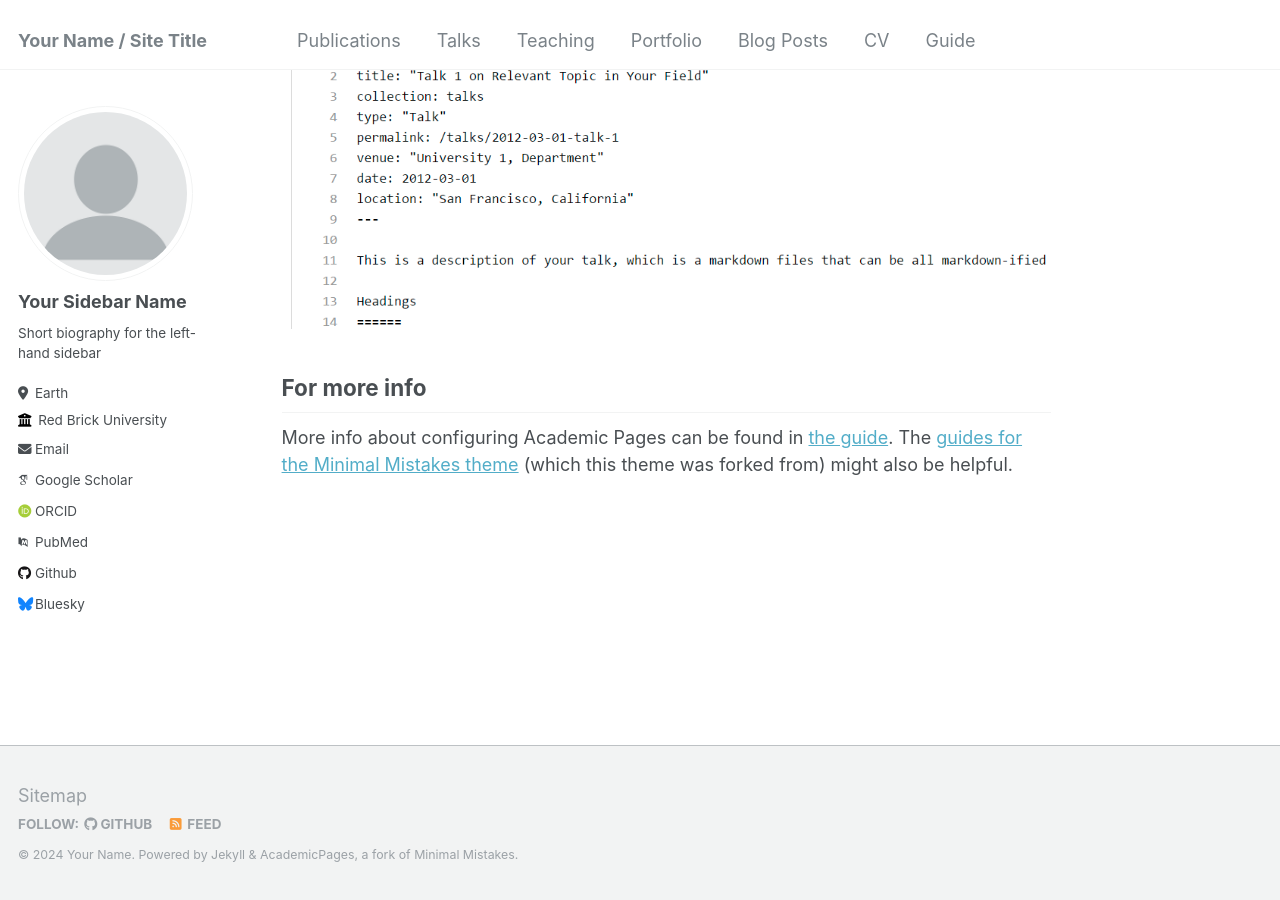
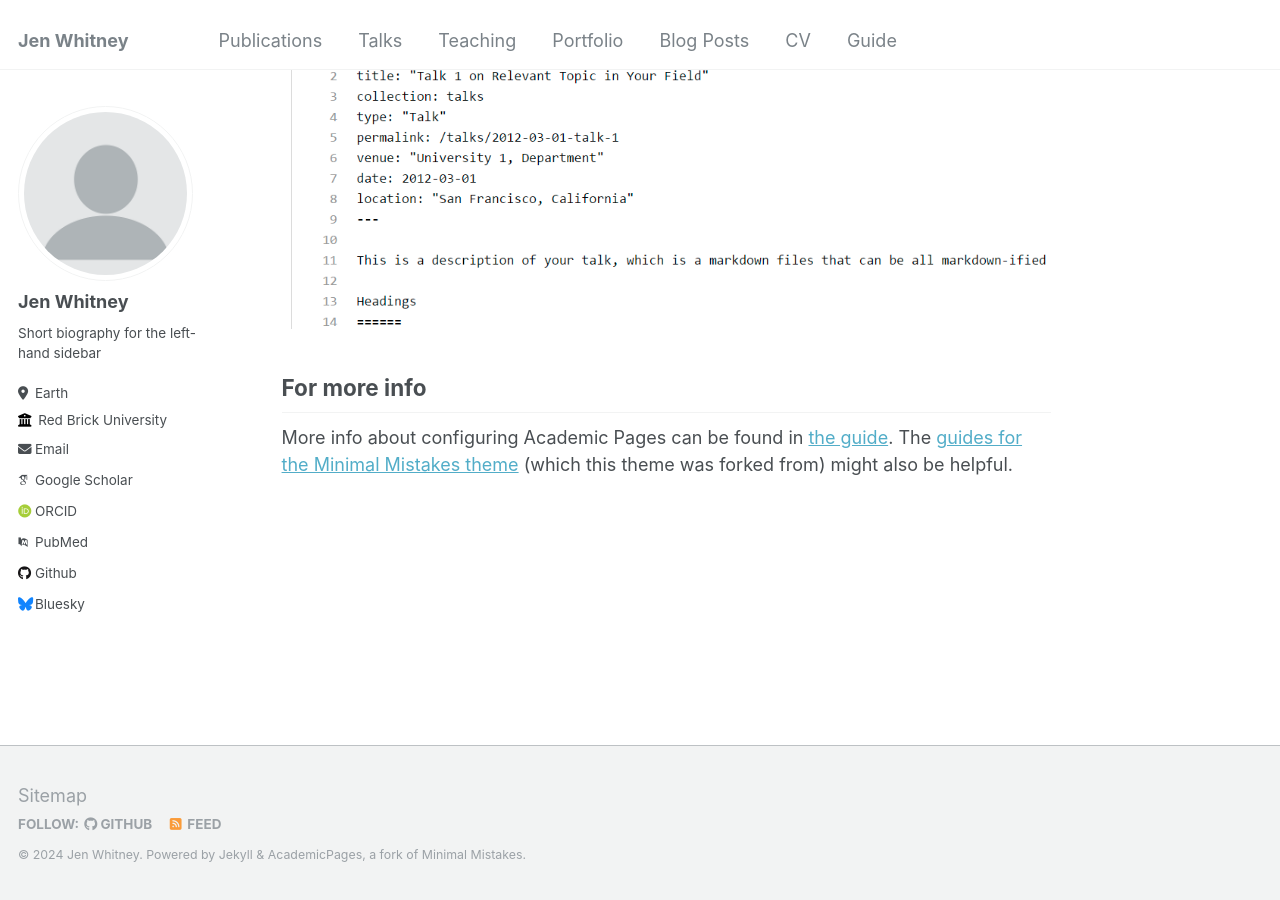
Before and after one commit to jwhitney/academicpages-demo, a Jekyll site: the page built from _pages/about.md, in a window 1280 px wide and 900 px high, scrolled down 2660 px. Built offline with Jekyll 4.4.1, drawn with Linux system fonts in a browser that asks for light colours; some web fonts are replaced.

Commit message:
Academic Pages demo: update _config.yml

```diff
--- a/_config.yml
+++ b/_config.yml
@@ -8,13 +8,13 @@
 
 # Basic Site Settings
 locale                   : "en-US"
-title                    : "Your Name / Site Title"
+title                    : "Jen Whitney"
 title_separator          : "-"
-name                     : &name "Your Name"
-description              : &description "personal description"
-url                      : https://academicpages.github.io # the base hostname & protocol for your site e.g. "https://mmistakes.github.io"
+name                     : &name "Jen Whitney"
+description              : &description "Digital Initiatives Librarian, Carleton University"
+url                      : https://jwhitney.github.io # the base hostname & protocol for your site e.g. "https://mmistakes.github.io"
 baseurl                  : "" # the subpath of your site, e.g. "/blog"
-repository               : "academicpages/academicpages.github.io"
+repository               : "jwhitney/academicpages-demo"
 
 # Site Author - The following control what appear as part of the author content on the side bar.
 #               If a field is blank the icon and link will not appear, otherwise it will be shown.
@@ -22,7 +22,7 @@ repository               : "academicpages/academicpages.github.io"
 author:
   # Biographic information
   avatar           : "profile.png"
-  name             : "Your Sidebar Name"
+  name             : "Jen Whitney"
   pronouns         : # example: "she/her"
   bio              : "Short biography for the left-hand sidebar"
   location         : "Earth"
```
